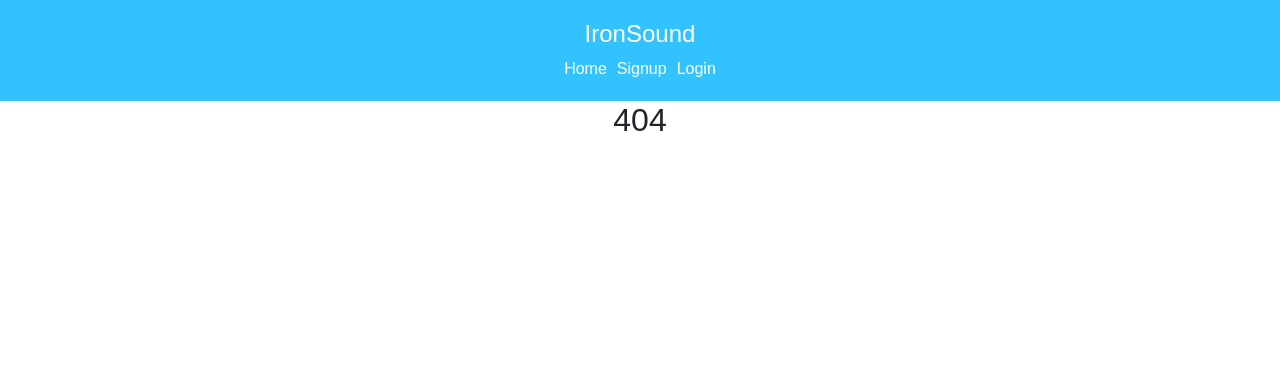
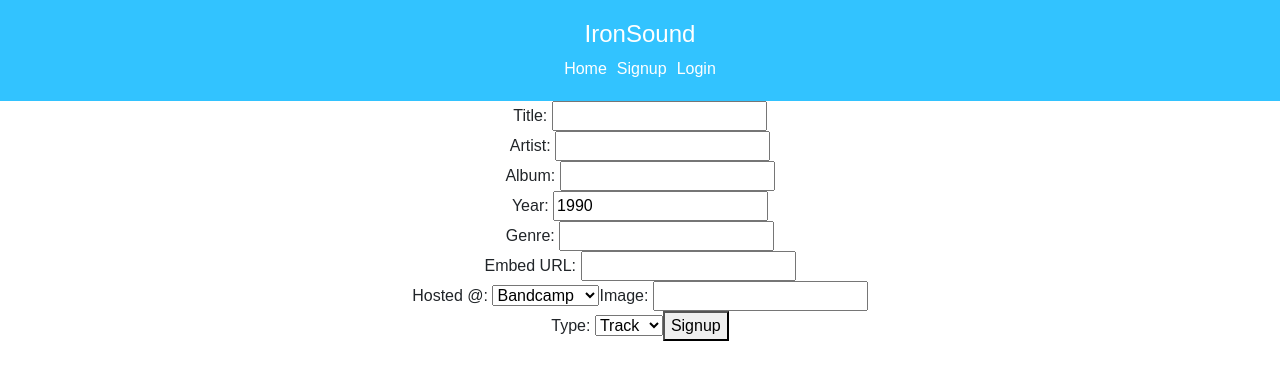
Before and after one commit to jeeegan/iron-sound, a React (Create React App) app in the folder client/: page /upload in a window 1280 px wide. Before the commit this address had no page. Shown: the top 380 px of the page. Built offline with nearby package versions, Linux system fonts and the light colour scheme.

Commit message:
added upload form

```diff
--- a/client/src/components/App.jsx
+++ b/client/src/components/App.jsx
@@ -3,6 +3,7 @@ import { Route, Link, NavLink, Switch } from 'react-router-dom';
 import Home from './pages/Home';
 import Login from './pages/Login';
 import Signup from './pages/Signup';
+import Upload from './pages/Upload';
 import api from '../api';
 
 class App extends Component {
@@ -23,6 +24,7 @@ class App extends Component {
         <header className="App-header">
           <h1 className="App-title">IronSound</h1>
           <NavLink to="/" exact>Home</NavLink>
+          {api.isLoggedIn() && <NavLink to="/upload">Upload</NavLink>}
           {!api.isLoggedIn() && <NavLink to="/signup">Signup</NavLink>}
           {!api.isLoggedIn() && <NavLink to="/login">Login</NavLink>}
           {api.isLoggedIn() && <Link to="/" onClick={(e) => this.handleLogoutClick(e)}>Logout</Link>}
@@ -31,6 +33,7 @@ class App extends Component {
           <Route path="/" exact component={Home} />
           <Route path="/signup" component={Signup} />
           <Route path="/login" component={Login} />
+          <Route path="/upload" component={Upload} />
           <Route render={() => <h2>404</h2>} />
         </Switch>
       </div>
--- /dev/null
+++ b/client/src/components/pages/Upload.jsx
@@ -0,0 +1,53 @@
+import React, { Component } from 'react';
+
+class Upload extends Component {
+  constructor(props) {
+    super(props);
+    this.state = {
+      title: "",
+      artist: "",
+      album: "",
+      year: 1990,
+      genre: "",
+      tags: [],
+      embed_url: "",
+      host: 'bc',
+      upload_img: "",
+      upload_type: "track",
+    };
+  }
+
+  handleInputChange(stateFieldName, event) {
+    this.setState({
+      [stateFieldName]: event.target.value
+    })
+  }
+
+  render() {
+    return(
+      <div>
+      <form>
+          Title: <input type="text" value={this.state.title} onChange={(e) => this.handleInputChange("title", e)} /> <br />
+          Artist: <input type="text" value={this.state.artist} onChange={(e) => this.handleInputChange("artist", e)} /> <br />
+          Album: <input type="text" value={this.state.album} onChange={(e) => this.handleInputChange("album", e)} /> <br />
+          Year: <input type="number" value={this.state.year} onChange={(e) => this.handleInputChange("year", e)} /> <br />
+          Genre: <input type="text" value={this.state.genre} onChange={(e) => this.handleInputChange("genre", e)} /> <br />
+          Embed URL: <input type="text" value={this.state.embed_url} onChange={(e) => this.handleInputChange("embed_url", e)} /> <br />
+          Hosted @: <select type="select" value={this.state.host} onChange={(e) => this.handleInputChange("host", e)}>
+            <option value="bc">Bandcamp</option>
+            <option value="sc">Soundcloud</option>
+            <option value="yt">Youtube</option>
+          </select>
+          Image: <input type="text" value={this.state.upload_img} onChange={(e) => this.handleInputChange("upload_img", e)} /> <br />
+          Type: <select type="select" value={this.state.upload_type} onChange={(e) => this.handleInputChange("upload_type", e)}>
+            <option value="track">Track</option>
+            <option value="album">Album</option>
+          </select>
+          <button onClick={(e) => this.handleClick(e)}>Signup</button>
+        </form>
+      </div>
+    )
+  }
+}
+
+export default Upload;
```
Also changed, not shown: 1 other file (tests, documents, lock files or other folders).
